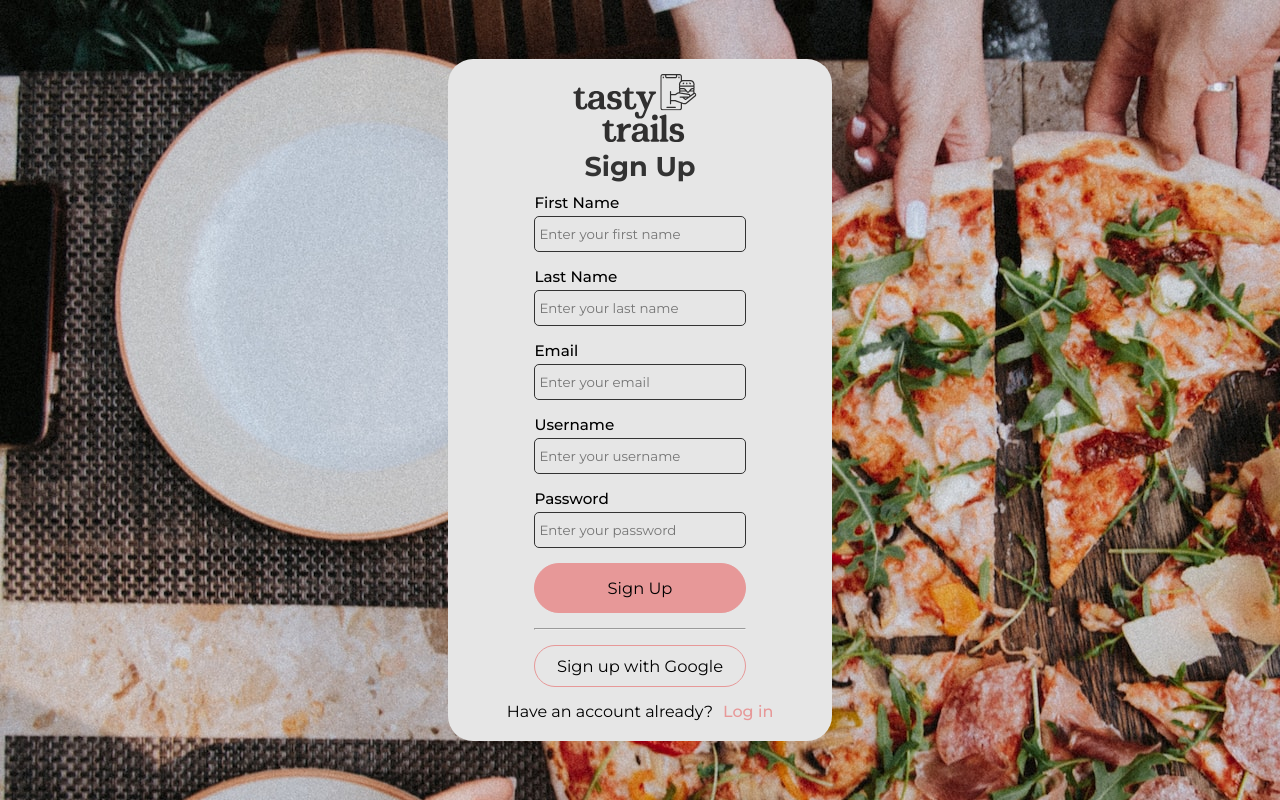
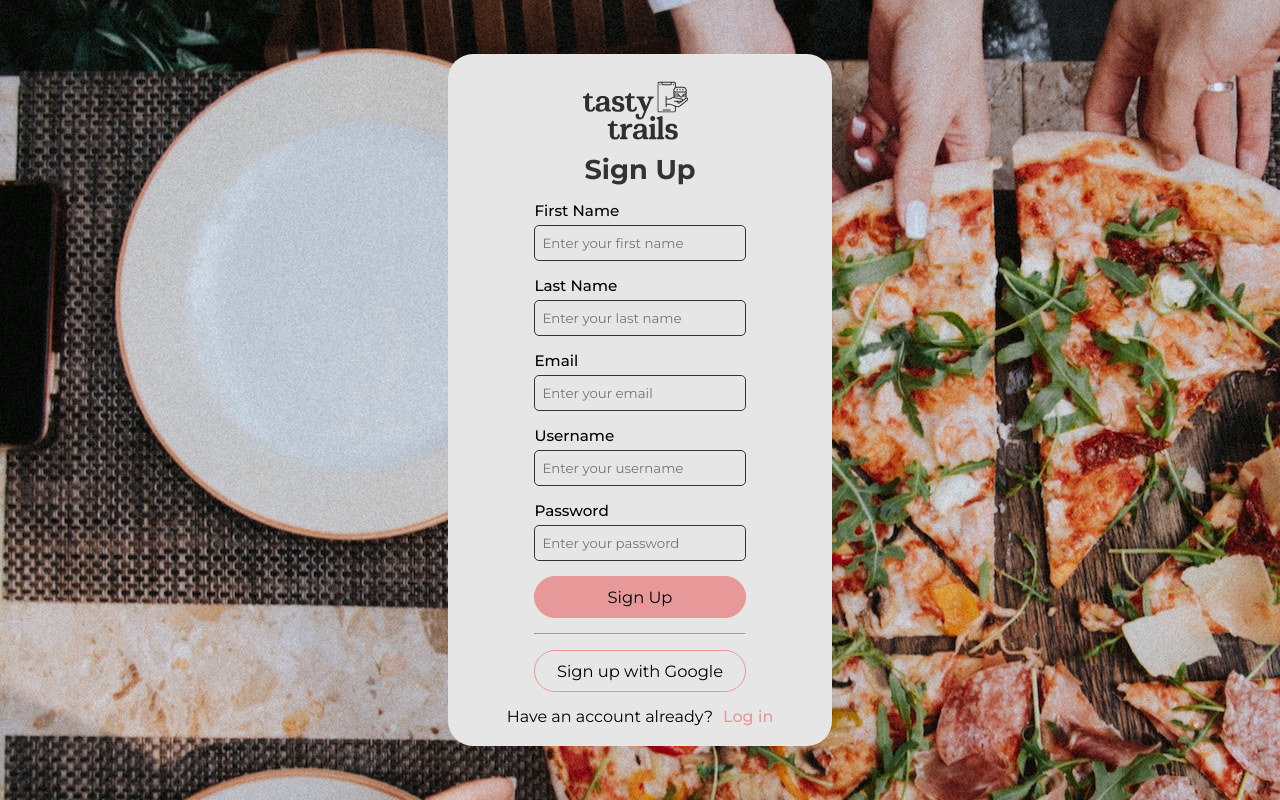
Before and after one commit to kaushik-manivannan/tasty-trails, a React (Create React App) app in the folder tasty-trails-client/: page /signUp in a window 1280 px wide. Built offline with nearby package versions, Linux system fonts and the light colour scheme.

Commit message:
Modified Styles in Login and Signup Forms

```diff
--- a/tasty-trails-client/src/components/LoginForm/LoginForm.module.scss
+++ b/tasty-trails-client/src/components/LoginForm/LoginForm.module.scss
@@ -51,7 +51,7 @@
 }
 
 .input {
-    padding: 12px 4px;
+    padding: 12px 7px;
     border: 1px solid $primary-color;
     border-radius: 5px;
     background-color: $secondary-color;
--- a/tasty-trails-client/src/components/SignUpForm/SignUpForm.module.scss
+++ b/tasty-trails-client/src/components/SignUpForm/SignUpForm.module.scss
@@ -22,8 +22,8 @@
 
 .logo {
     display: block;
-    margin: -35px auto 0 auto;
-    width: 47%;
+    margin: -15px auto 15px auto;
+    width: 40%;
 }
 
 .heading {
@@ -32,6 +32,7 @@
     text-align: center;
     color: $primary-color;
     font-size: 1.7rem;
+    margin-bottom: 20px;
 }
 
 .signupForm {
@@ -48,11 +49,11 @@
 .inputLabel {
     font-size: 0.95rem;
     font-weight: set-weight(medium);
-    margin-bottom: 4px;
+    margin-bottom: 5px;
 }
 
 .input {
-    padding: 9px 4px;
+    padding: 9px 7px;
     border: 1px solid $primary-color;
     border-radius: 5px;
     background-color: $secondary-color;
@@ -60,6 +61,7 @@
 
 .signupButton {
     @extend .button-primary;
+    padding: 10px 35px;
     width: 100%;
     border-radius: 25px;
 }
```
